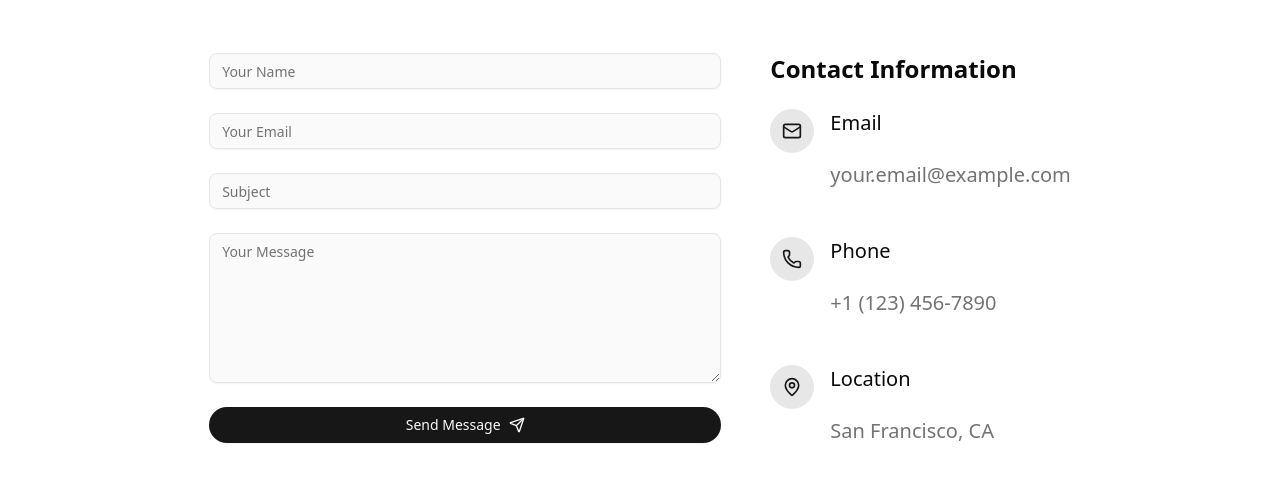
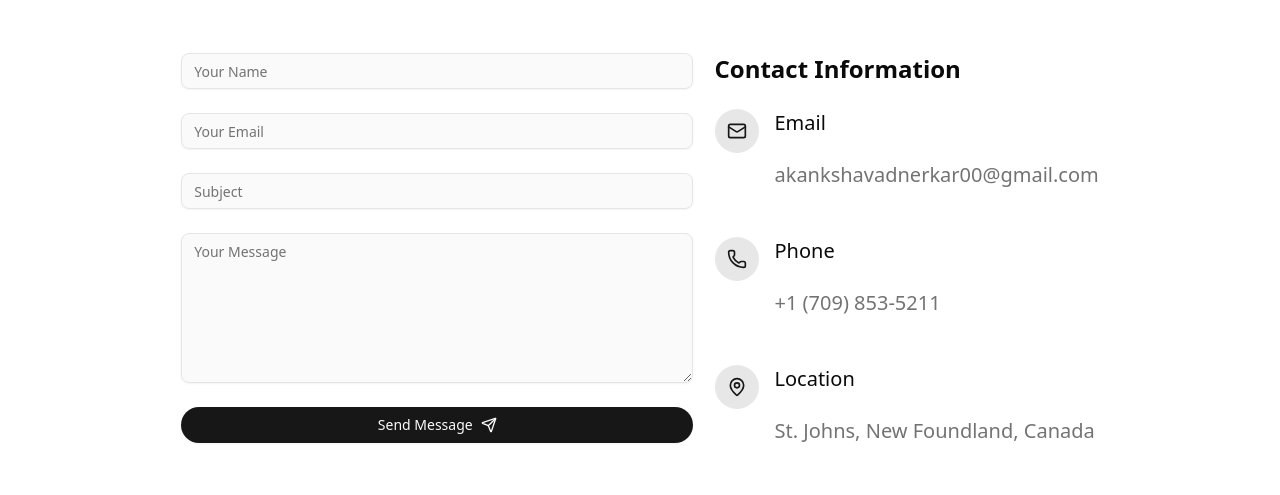
Before and after one commit to arvadnekar/portfolio, a Next.js app: page / in a window 1280 px wide. Shown: the part 4105-4600 px from the top of the page. Built offline with nearby package versions, Linux system fonts and the light colour scheme.

Commit message:
update info

```diff
--- a/src/components/general/ContactInformation.tsx
+++ b/src/components/general/ContactInformation.tsx
@@ -14,7 +14,7 @@ export default function ContactInformation(){
                 </div>
                 <div>
                   <h4 className="font-medium">Email</h4>
-                  <p className="text-muted-foreground">your.email@example.com</p>
+                  <p className="text-muted-foreground">akankshavadnerkar00@gmail.com</p>
                 </div>
               </div>
 
@@ -24,7 +24,7 @@ export default function ContactInformation(){
                 </div>
                 <div>
                   <h4 className="font-medium">Phone</h4>
-                  <p className="text-muted-foreground">+1 (123) 456-7890</p>
+                  <p className="text-muted-foreground">+1 (709) 853-5211</p>
                 </div>
               </div>
 
@@ -34,7 +34,7 @@ export default function ContactInformation(){
                 </div>
                 <div>
                   <h4 className="font-medium">Location</h4>
-                  <p className="text-muted-foreground">San Francisco, CA</p>
+                  <p className="text-muted-foreground">St. Johns, New Foundland, Canada</p>
                 </div>
               </div>
             </div>
```
